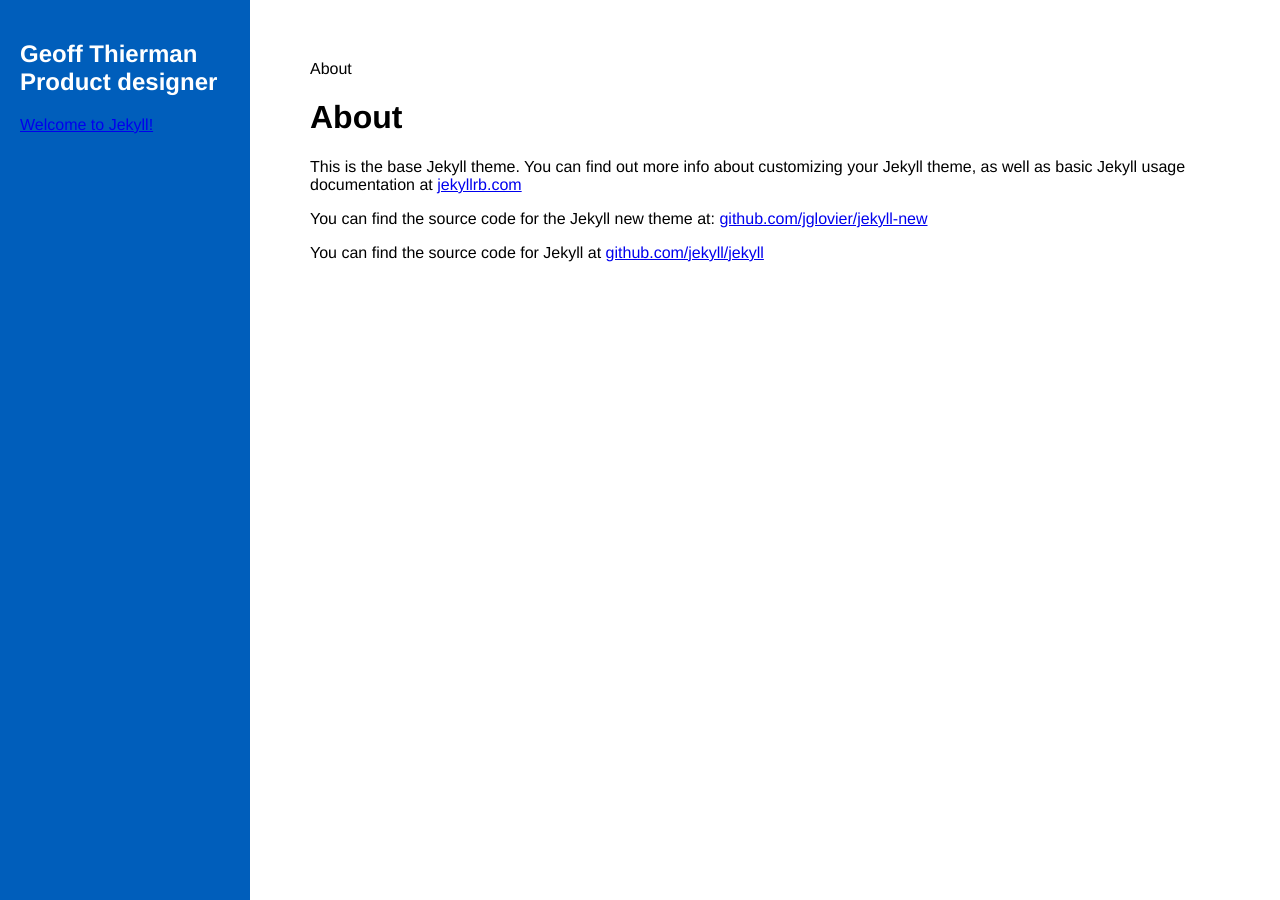
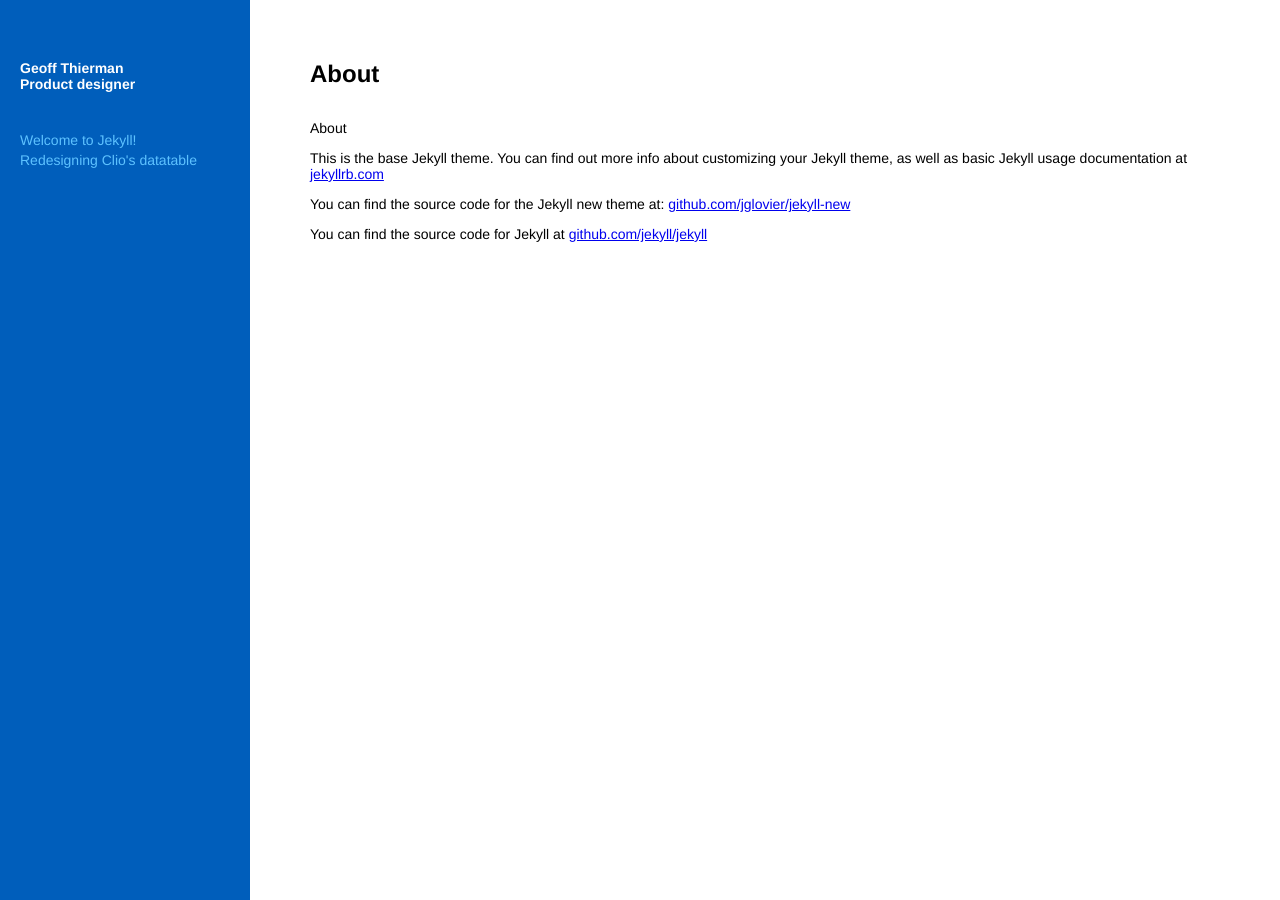
Before and after one commit to gthierman/gthierman.github.io, a Jekyll site: the page built from about.md, in a window 1280 px wide. Built offline with Jekyll 4.4.1, drawn with Linux system fonts in a browser that asks for light colours; comment, search, counter and statistics services are not loaded.

Commit message:
Added spacing variables and styled nav and page headers

```diff
--- a/_layouts/default.html
+++ b/_layouts/default.html
@@ -7,11 +7,11 @@
     <nav>
       <h1 class="masthead">Geoff Thierman<br>Product designer</h1>
       {% for post in site.posts %}
-        <a href="{{ post.url }}">{{ post.title }}</a>
+        <a class="nav-item" href="{{ post.url }}">{{ post.title }}</a>
       {% endfor %}
     </nav>
     <div class="content">
-      {{ page.title }}
+      <h1>{{ page.title }}</h1>
       {{ page.date | date: "%b %-d, %Y" }}{% if page.author %} • {{ page.author }}{% endif %}{% if page.meta %} • {{ page.meta }}{% endif %}
       {{ content }}
     </div>
--- a/_layouts/page.html
+++ b/_layouts/page.html
@@ -1,14 +1,5 @@
 ---
 layout: default
 ---
-<div class="post">
-
-  <header class="post-header">
-    <h1 class="post-title">{{ page.title }}</h1>
-  </header>
-
-  <article class="post-content">
-    {{ content }}
-  </article>
-
-</div>
+{{ page.title }}
+{{ content }}
--- a/_layouts/post.html
+++ b/_layouts/post.html
@@ -1,4 +1,5 @@
 ---
 layout: default
 ---
+{{page.role}}
 {{ content }}
--- /dev/null
+++ b/_posts/2016-01-23-redesigning-clios-table.markdown
@@ -0,0 +1,5 @@
+---
+layout: post
+title:  "Redesigning Clio's datatable"
+date:   2016-01-23 02:10:43
+---
--- a/_sass/_base.scss
+++ b/_sass/_base.scss
@@ -6,9 +6,22 @@ $nav-width: 250px;
 $nav-background: $blue;
 $nav-color-bright: $white;
 $nav-color-subdued: $blue-subdued;
-$nav-padding: 20px;
+$nav-padding: 60px 20px 60px;
+
+$base-font-size: 14px;
+$h1-font-size: 24px;
 
 $content-padding: 60px;
+
+$spacing-xs: 4px;
+
+
+$spacing-s: 8px;
+$spacing-m: 12px;
+$spacing-l: 20px;
+$spacing-xl: 32px;
+
+
 * {
   box-sizing: border-box;
 }
@@ -16,6 +29,7 @@ $content-padding: 60px;
 body {
   height: 100%;
   font-family: "Helvetica Neue", Helvetica, Arial, sans-serif;
+  font-size: $base-font-size;
 }
 nav {
   position: absolute;
@@ -29,6 +43,11 @@ nav {
   flex-direction: column;
   background: $nav-background;
 }
+.nav-item {
+  color: $nav-color-subdued;
+  text-decoration: none;
+  margin-bottom: $spacing-xs;
+}
 .content {
   position: absolute;
   top: 0;
@@ -37,3 +56,16 @@ nav {
   bottom: 0;
   padding: $content-padding;
 }
+
+h1, h2, h3, h4, h5, h6 {
+  margin: 0;
+  padding: 0;
+}
+h1 {
+  font-size: $h1-font-size;
+  margin-bottom: $spacing-xl;
+}
+.masthead {
+  font-size: $base-font-size;
+  margin-bottom: $spacing-l * 2;
+}
```
